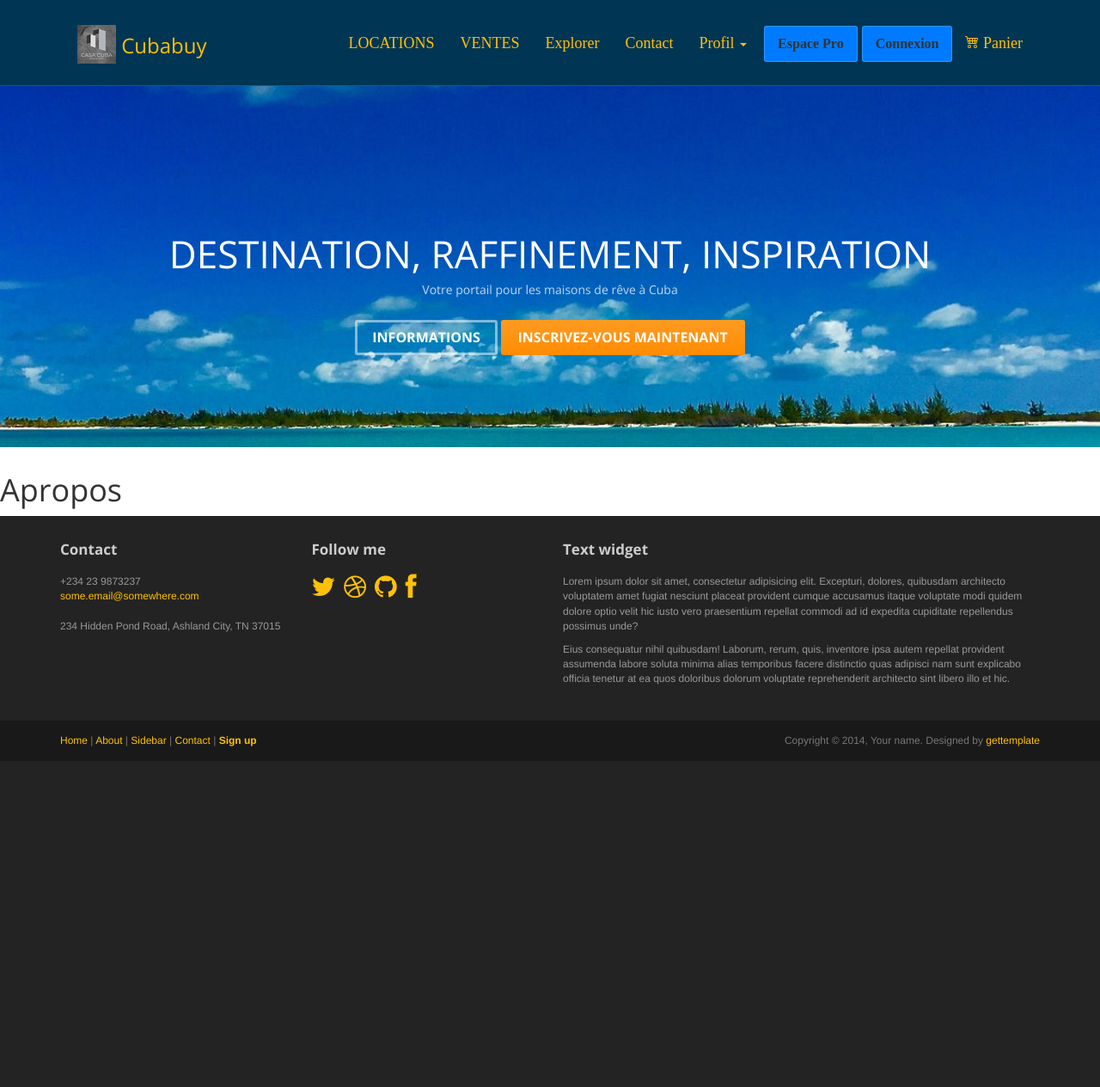
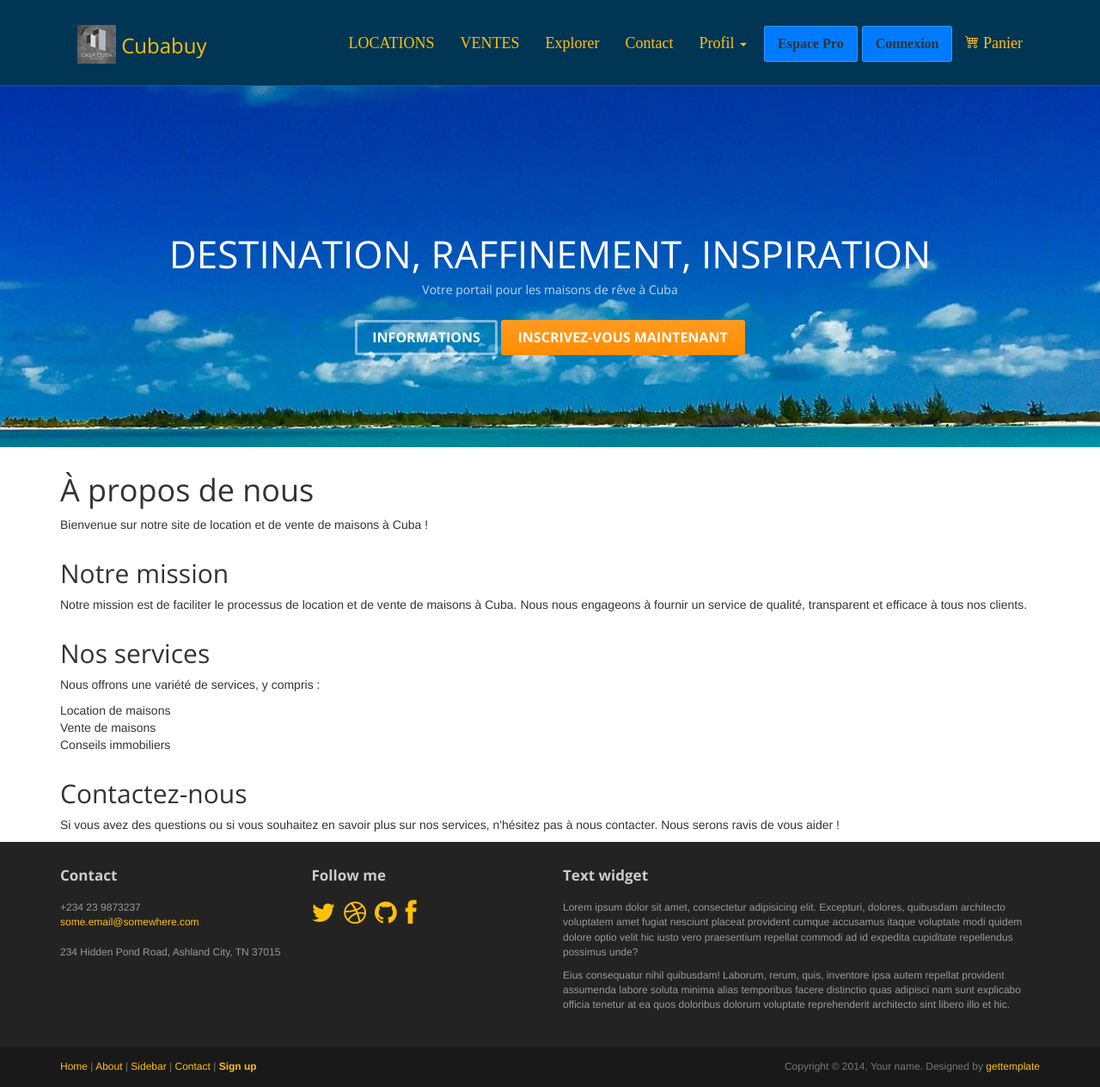
Before and after one commit to cubahitman/projet-CasaCuba, a PHP site: page /a_propos.php in a window 1280 px wide. Shown: the whole page at 86% size. Before the commit the page ends 868 px from the top, so only its background shows below. Run offline with PHP 8.4, Linux system fonts and the light colour scheme; some libraries are stand-ins or nearby versions.

Commit message:
avance petit a petit

```diff
--- a/a_propos.php
+++ b/a_propos.php
@@ -4,11 +4,25 @@
 $title = "À propos";
 require_once "inc/header.inc.php";
 ?>
-<main>
+<body>
+    <div class="container">
+        <h1 class="my-4">À propos de nous</h1>
+        <p>Bienvenue sur notre site de location et de vente de maisons à Cuba !</p>
 
-    <h1>Apropos</h1>
-</main>
+        <h2 class="my-4">Notre mission</h2>
+        <p>Notre mission est de faciliter le processus de location et de vente de maisons à Cuba. Nous nous engageons à fournir un service de qualité, transparent et efficace à tous nos clients.</p>
 
+        <h2 class="my-4">Nos services</h2>
+        <p>Nous offrons une variété de services, y compris :</p>
+        <ul>
+            <li>Location de maisons</li>
+            <li>Vente de maisons</li>
+            <li>Conseils immobiliers</li>
+        </ul>
+
+        <h2 class="my-4">Contactez-nous</h2>
+        <p>Si vous avez des questions ou si vous souhaitez en savoir plus sur nos services, n'hésitez pas à nous contacter. Nous serons ravis de vous aider !</p>
+    </div>
 
 
 <?php
--- a/assets/css/style.css
+++ b/assets/css/style.css
@@ -180,13 +180,13 @@ a:hover {
     transform: scale(1.1);
 }
 
-.superposer {
+.superposerR {
 
     position: absolute;
 
     top: 50%;
 
-    left: 50%;
+    left: 58%;
 
     transform: translate(-50%, -50%);
 
@@ -201,7 +201,29 @@ a:hover {
     z-index: 1;
 
 }
+.superposerG {
 
+    position: absolute;
+
+    top: 50%;
+
+    left: 20%;
+
+    transform: translate(-50%, -50%);
+
+    background-color: rgba(255, 255, 255, 0.5);
+
+    padding: 10px;
+
+    border-radius: 10px;
+
+    box-shadow: 0 0 10px rgba(0, 0, 0, 0.2);
+
+    /* z-index: 1; */
+
+}
+
+/* background-position: 90% 50%; */
 
 /* ==================== CODE PEN     ====================== */
 
--- a/inc/funtions.inc.php
+++ b/inc/funtions.inc.php
@@ -479,6 +479,45 @@ function deleteAdvert(int $id): void
     }
 }
 
+
+
+// =======================Functions entrer les reservations ==============//
+
+function entreReservation($id_annonce, $id_utilisateur, $date_arrivee, $date_depart, $nombre_personnes) {
+    $pdo = connexionBdd();
+    $sql = $pdo->prepare("INSERT INTO reservations (id_annonce, id_utilisateur, date_arrivee, date_depart, nombre_personnes) VALUES (:id_annonce, :id_utilisateur, :date_arrivee, :date_depart, :nombre_personnes)");
+    $sql->bindParam(':id_annonce', $id_annonce);
+    $sql->bindParam(':id_utilisateur', $id_utilisateur);
+    $sql->bindParam(':date_arrivee', $date_arrivee);
+    $sql->bindParam(':date_depart', $date_depart);
+    $sql->bindParam(':nombre_personnes', $nombre_personnes);
+    try {
+        $sql->execute();
+        header('Location: index.php');
+        exit;
+    } catch (PDOException $e) {
+        // Logger l'erreur dans un fichier ou une base de données
+        error_log($e->getMessage());
+        echo "Erreur lors de la réservation";
+    }
+}
+//  ==================================Funtions afiche reservations  =====================/
+
+function showReservations($id_utilisateur )
+{
+    $pdo = connexionBdd();
+    $sql = $pdo->prepare("SELECT * FROM reservations WHERE id_utilisateur  = :id_utilisateur ");
+    $sql->bindParam(':id_utilisateur', $id_utilisateur, PDO::PARAM_INT);
+    $sql->execute();
+    $reservation = $sql->fetchAll();
+    return $reservation;
+}
+
+
+
+
+
+
 //  creacion de table reservations
 // function createReservationsTable($pdo)
 // {
@@ -517,26 +556,3 @@ function deleteAdvert(int $id): void
 
 
 // $pdo = connexionBdd();
-
-
-
-// =======================Functions entrer les reservations ==============//
-
-function entreReservation($id_annonce, $id_utilisateur, $date_arrivee, $date_depart, $nombre_personnes) {
-    $pdo = connexionBdd();
-    $sql = $pdo->prepare("INSERT INTO reservations (id_annonce, id_utilisateur, date_arrivee, date_depart, nombre_personnes) VALUES (:id_annonce, :id_utilisateur, :date_arrivee, :date_depart, :nombre_personnes)");
-    $sql->bindParam(':id_annonce', $id_annonce);
-    $sql->bindParam(':id_utilisateur', $id_utilisateur);
-    $sql->bindParam(':date_arrivee', $date_arrivee);
-    $sql->bindParam(':date_depart', $date_depart);
-    $sql->bindParam(':nombre_personnes', $nombre_personnes);
-    try {
-        $sql->execute();
-        header('Location: index.php');
-        exit;
-    } catch (PDOException $e) {
-        // Logger l'erreur dans un fichier ou une base de données
-        error_log($e->getMessage());
-        echo "Erreur lors de la réservation";
-    }
-}
--- a/inc/header.inc.php
+++ b/inc/header.inc.php
@@ -83,7 +83,7 @@ ob_start(); // Active le tampon de sortie
 
         <?php } else {?>
 
-            <li><a class="dropdown-item" href="<?= RACINE_SITE?>connexion.php">Connexion</a></li>
+            <li><a class="dropdown-item" href="<?= RACINE_SITE?>authentification.php">Connexion</a></li>
 
             <li><a class="dropdown-item" href="<?= RACINE_SITE?>register.php">Inscriptions</a></li>
 
```
Also changed, not shown: profil.php (+20 -18 lines), reservation_traitement.php (+7 -7 lines).
